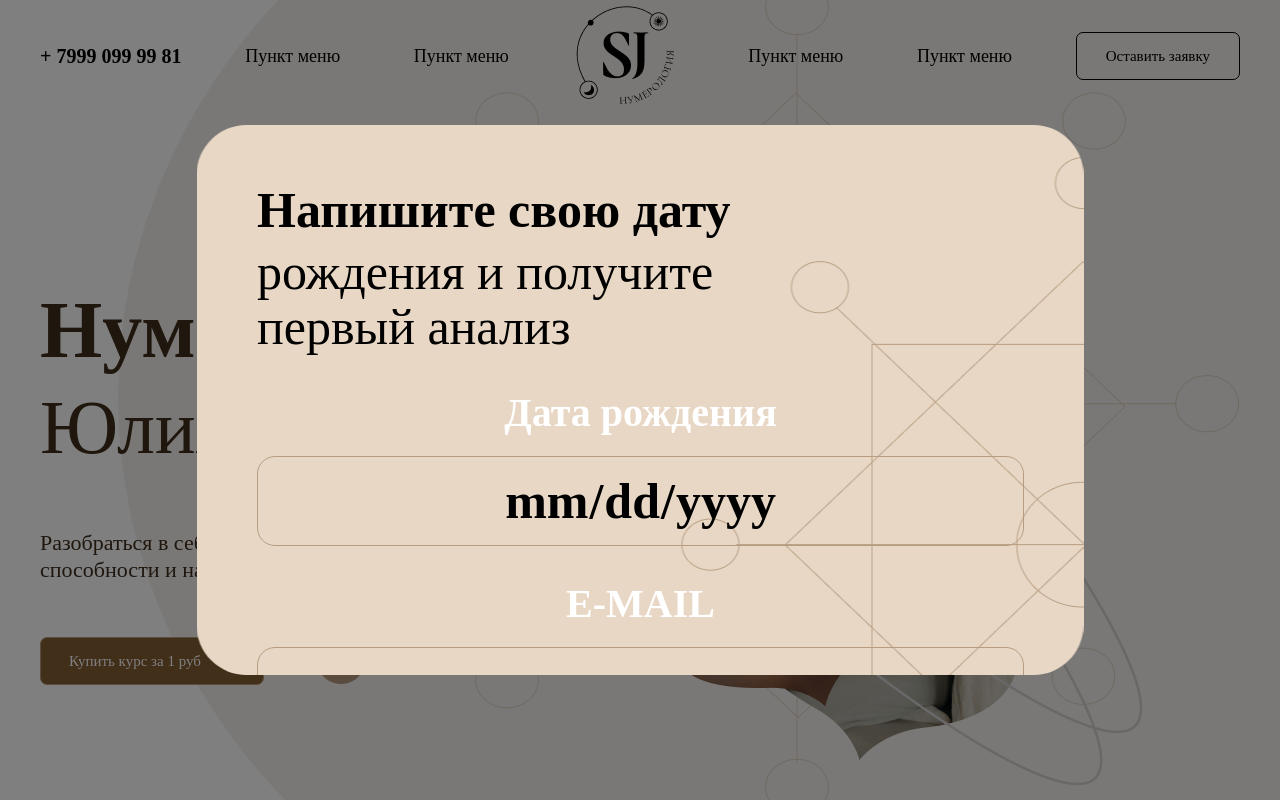
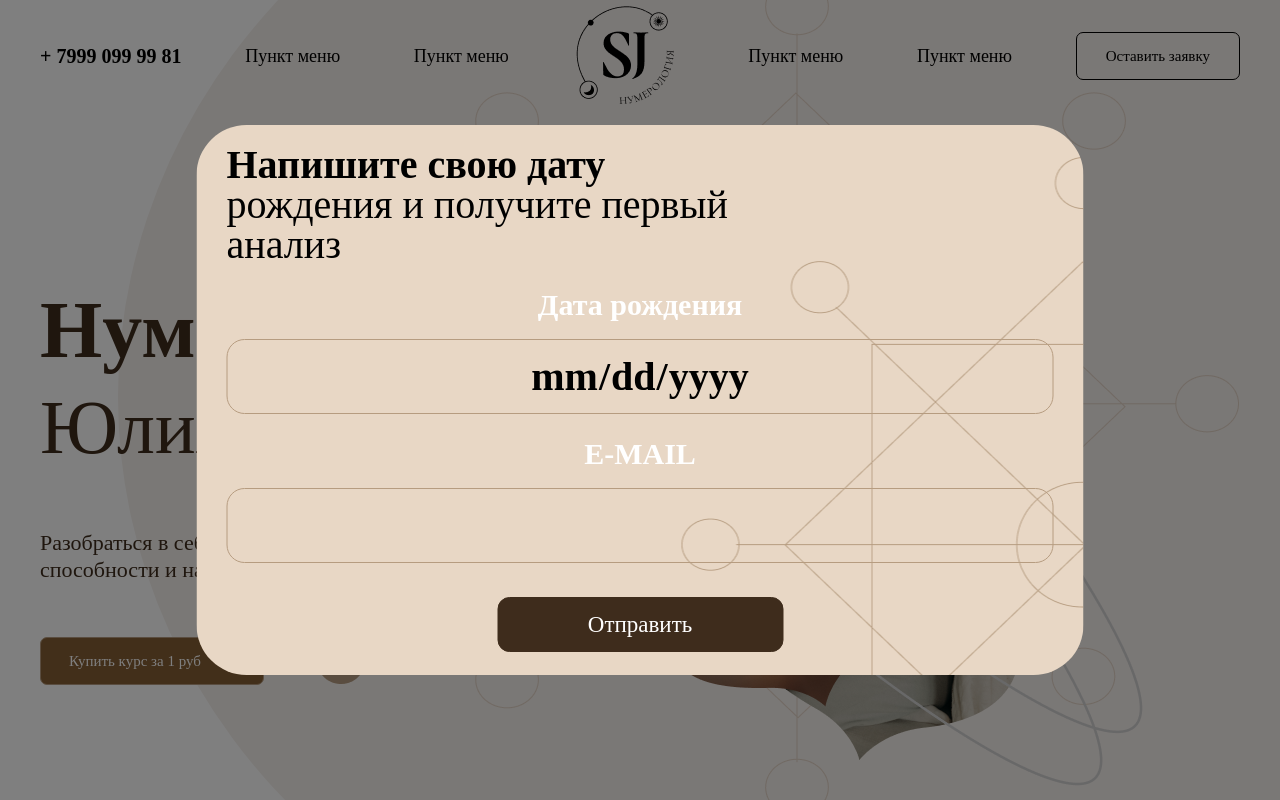
Before and after one commit to Aramayis331/Numerology-react, a React (Create React App) app: page /birth in a window 1280 px wide. Shown: the top 800 px of the page. Built offline with nearby package versions, Linux system fonts and the light colour scheme; a web font is replaced by a local one.

Commit message:
Fixed styels modal

```diff
--- a/src/pages/home/components/inputDate/InputDate.scss
+++ b/src/pages/home/components/inputDate/InputDate.scss
@@ -6,9 +6,9 @@
   @include flex();
   position: relative;
   width: 100%;
-  height: 90px;
+  height: 75px;
   font-weight: 700;
-  font-size: 50px;
+  font-size: 40px;
   text-align: center;
   line-height: 67px;
   color: #000000;
@@ -43,10 +43,36 @@
   }
 }
 
-@media (max-width: 1110px) {
+@media (max-width: 992px) {
   .input__date {
-    height: 85px;
-    font-size: 45px;
+    height: 70px;
+    font-size: 35px;
+  }
+}
+
+@media (max-width: 740px) {
+  .input__date {
+    height: 65px;
+    font-size: 30px;
+  }
+}
+
+@media (max-width: 500px) {
+  .input__date {
+    height: 60px;
+    font-size: 28px;
+  }
+}
+@media (max-width: 430px) {
+  .input__date {
+    height: 50px;
+    font-size: 24px;
+  }
+}
+@media (max-width: 380px) {
+  .input__date {
+    height: 40px;
+    font-size: 20px;
   }
 }
 
@@ -82,42 +108,3 @@
     font-size: 20px;
   }
 }
-@media (max-width: 1110px) {
-  .input__date {
-    height: 85px;
-    font-size: 45px;
-  }
-}
-
-@media (max-width: 992px) {
-  .input__date {
-    height: 73px;
-    font-size: 35px;
-  }
-}
-
-@media (max-width: 740px) {
-  .input__date {
-    height: 65px;
-    font-size: 30px;
-  }
-}
-
-@media (max-width: 500px) {
-  .input__date {
-    height: 60px;
-    font-size: 28px;
-  }
-}
-@media (max-width: 430px) {
-  .input__date {
-    height: 50px;
-    font-size: 24px;
-  }
-}
-@media (max-width: 380px) {
-  .input__date {
-    height: 40px;
-    font-size: 20px;
-  }
-}
--- a/src/pages/home/components/modalBirth/ModalBirth.scss
+++ b/src/pages/home/components/modalBirth/ModalBirth.scss
@@ -11,8 +11,9 @@
   background-repeat: no-repeat;
   background-position: 100% 100%;
   border-radius: 50px;
-  padding: 50px 60px;
-  height: 550px;
+  padding: 20px 30px;
+  max-height: 550px;
+  height: 100%;
   overflow-y: auto;
 
   &::-webkit-scrollbar {
@@ -32,15 +33,15 @@
   &__title {
     max-width: 597px;
     font-weight: 600;
-    font-size: 50px;
-    line-height: 70px;
+    font-size: 40px;
+    line-height: 40px;
     color: #000000;
   }
   &__subTitle {
     max-width: 540px;
     font-weight: 500;
-    font-size: 50px;
-    line-height: 55px;
+    font-size: 40px;
+    line-height: 40px;
     color: #000000;
   }
   &__form {
@@ -48,31 +49,16 @@
     flex-direction: column;
     &__title {
       font-weight: 700;
-      font-size: 40px;
-      line-height: 48px;
+      font-size: 30px;
+      line-height: 30px;
       color: #ffffff;
-      margin-top: 34px;
+      margin-top: 25px;
       margin-bottom: 19px;
     }
     &__button {
       max-width: 286px;
       width: 100%;
-      height: 73px;
-      margin-top: 34px;
-      background: $bg-dark-buttons;
-      border: 1px solid $bg-dark-buttons;
-      font-weight: 400;
-      font-size: 23px;
-      line-height: 29px;
-      color: #ffffff;
-      border-radius: 12px;
-      cursor: pointer;
-    }
-    &__button__disabled {
-      max-width: 286px;
-      opacity: 0.4;
-      width: 100%;
-      height: 73px;
+      height: 55px;
       margin-top: 34px;
       background: $bg-dark-buttons;
       border: 1px solid $bg-dark-buttons;
@@ -89,22 +75,11 @@
 @media (max-width: 1110px) {
   .modal__birth {
     max-width: 840px;
-    padding: 40px 50px;
-    &__title {
-      font-size: 45px;
-    }
     &__subTitle {
       max-width: 480px;
-      font-size: 45px;
     }
     &__form__title {
       font-size: 38px;
-    }
-    &__form__button {
-      height: 70px;
-    }
-    &__button__disabled {
-      height: 70px;
     }
   }
 }
@@ -112,7 +87,6 @@
 @media (max-width: 992px) {
   .modal__birth {
     width: calc(100% - 50px);
-    padding: 30px;
     border-radius: 30px;
     &__title {
       font-size: 39px;
@@ -125,11 +99,6 @@
       font-size: 34px;
     }
     &__form__button {
-      height: 60px;
-      font-size: 22px;
-    }
-    &__button__disabled {
-      height: 60px;
       font-size: 22px;
     }
   }
```
